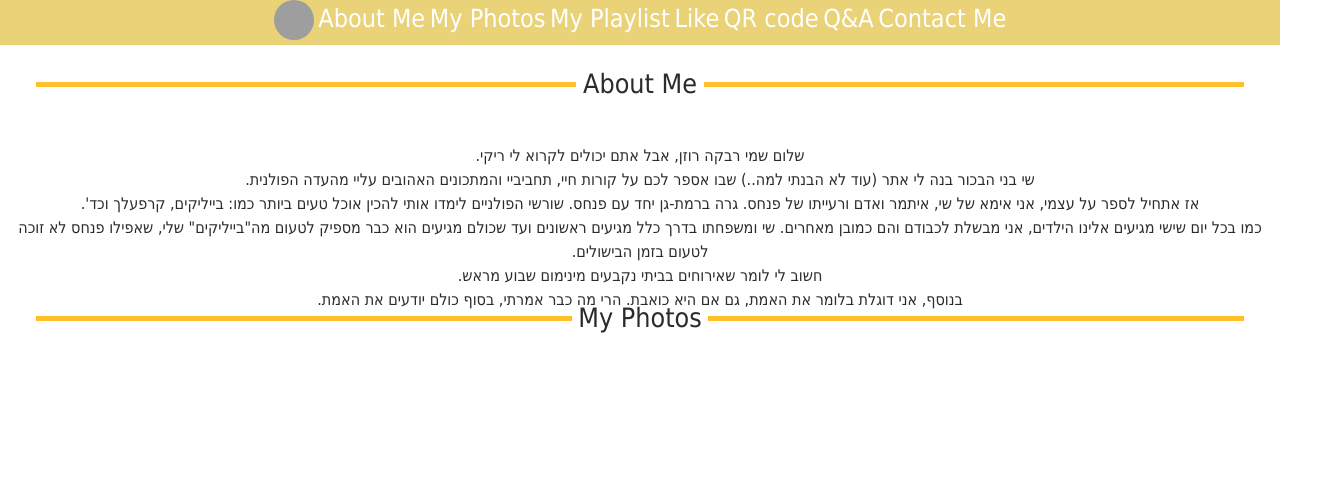
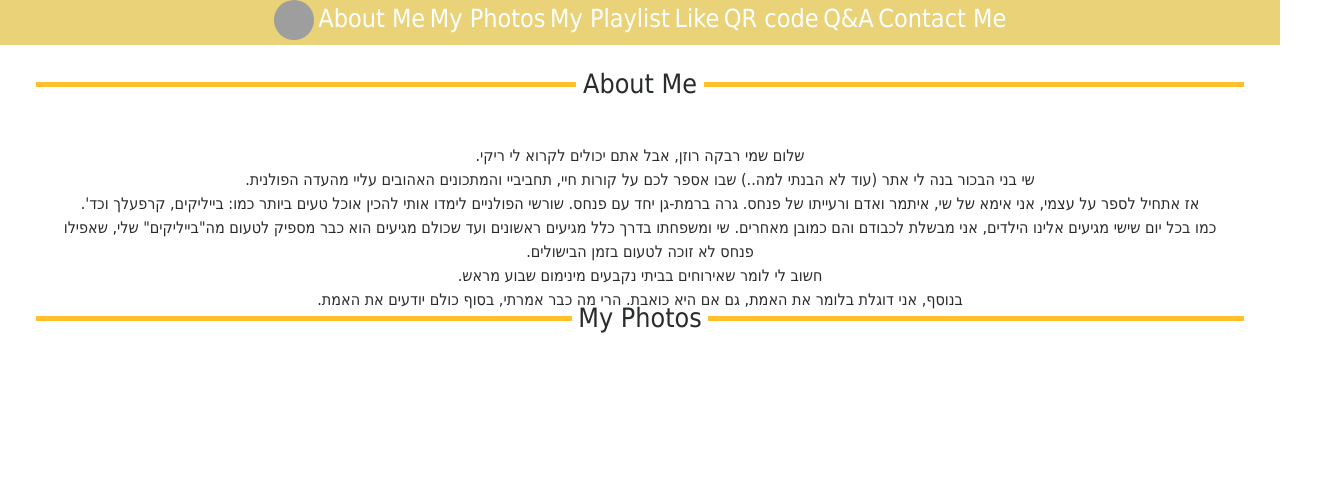
Before and after one commit to Web-Development-Environments-2022/313135865, a plain HTML site: page index.html in a window 1280 px wide. Shown: the top 486 px of the page, 1330 px wide, since content can reach past the window. Drawn offline with nearby package versions, Linux system fonts and the light colour scheme; grey boxes are pictures that could not be loaded; a script that the page names is missing.

Commit message:
margin p

```diff
--- a/style.css
+++ b/style.css
@@ -103,6 +103,8 @@ p {
     text-align: center;
     font-family: Tahoma, Verdana, sans-serif;
     height: 50px;
+    margin: 50px 50px 50px 50px;
+
 
 }
 
```
